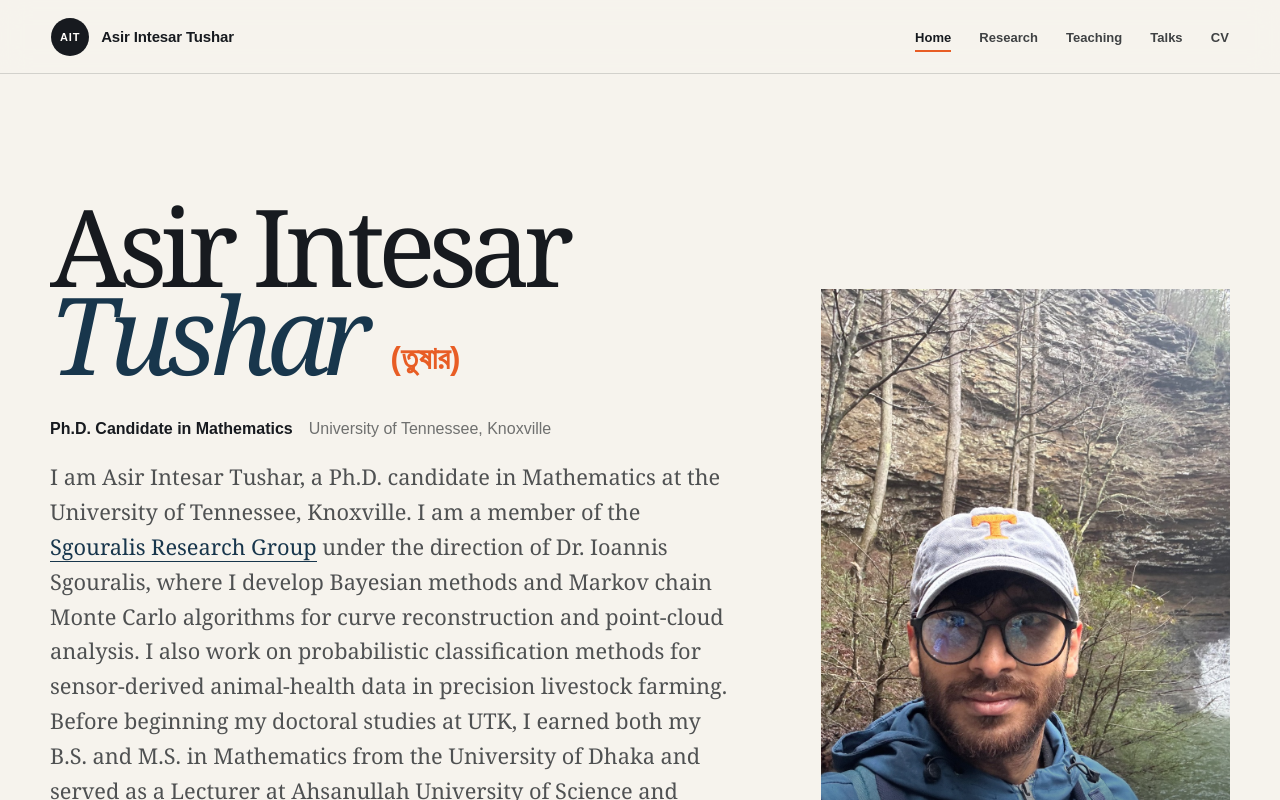
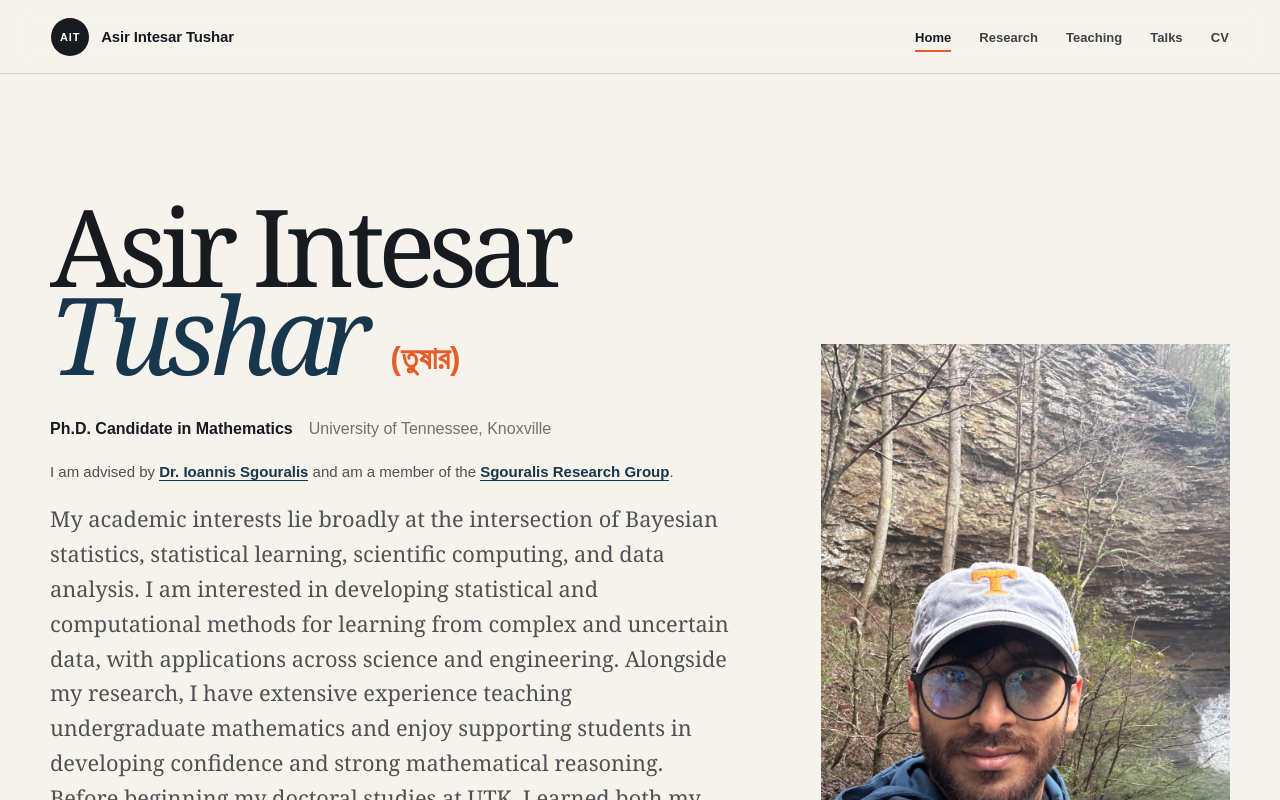
Before and after one commit to AsirTushar/AsirTushar.github.io, a Next.js app: page / in a window 1280 px wide. Shown: the top 800 px of the page. Built offline with nearby package versions, Linux system fonts and the light colour scheme.

Commit message:
Changed the homepage

```diff
--- a/app/globals.css
+++ b/app/globals.css
@@ -130,6 +130,20 @@ a { color: inherit; text-decoration: none; }
   font-weight: 800;
 }
 .hero-role span { color: var(--muted); font-weight: 500; }
+.hero-affiliation {
+  max-width: 720px;
+  margin: 0 0 18px;
+  color: #4f5152;
+  font-size: 15px;
+  line-height: 1.6;
+}
+.hero-affiliation a {
+  border-bottom: 1px solid currentColor;
+  color: var(--blue);
+  font-weight: 700;
+}
+.hero-affiliation a:hover,
+.hero-affiliation a:focus-visible { color: var(--orange); }
 .hero-intro {
   max-width: 720px;
   margin: 0;
--- a/app/page.tsx
+++ b/app/page.tsx
@@ -19,27 +19,43 @@ export default function Home() {
             Ph.D. Candidate in Mathematics
             <span>University of Tennessee, Knoxville</span>
           </p>
+          <p className="hero-affiliation">
+            I am advised by{` `}
+            <a
+              href="https://math.utk.edu/people/ioannis-sgouralis/"
+              target="_blank"
+              rel="noreferrer"
+            >
+              Dr. Ioannis Sgouralis
+            </a>{` `}
+            and am a member of the{` `}
+            <a
+              href="https://math.utk.edu/labs/sgouralis/"
+              target="_blank"
+              rel="noreferrer"
+            >
+              Sgouralis Research Group
+            </a>
+            .
+          </p>
           <p className="hero-intro">
-            I am Asir Intesar Tushar, a Ph.D. candidate in Mathematics at the
-            University of Tennessee, Knoxville. I am a member of the{` `}
-            <a href="https://math.utk.edu/labs/sgouralis/" target="_blank" rel="noreferrer">
-              Sgouralis Research Group
-            </a>{` `}
-            under the direction of Dr. Ioannis Sgouralis, where I develop
-            Bayesian methods and Markov chain Monte Carlo algorithms for curve
-            reconstruction and point-cloud analysis. I also work on
-            probabilistic classification methods for sensor-derived
-            animal-health data in precision livestock farming. Before beginning
-            my doctoral studies at UTK, I earned both my B.S. and M.S. in
-            Mathematics from the University of Dhaka and served as a Lecturer
-            at Ahsanullah University of Science and Technology.
+            My academic interests lie broadly at the intersection of Bayesian
+            statistics, statistical learning, scientific computing, and data
+            analysis. I am interested
+            in developing statistical and computational methods for learning
+            from complex and uncertain data, with applications across science
+            and engineering. Alongside my research, I have extensive experience
+            teaching undergraduate mathematics and enjoy supporting students in
+            developing confidence and strong mathematical reasoning. Before
+            beginning my doctoral studies at UTK, I earned both my B.S. and M.S.
+            in Mathematics from the University of Dhaka and served as a Lecturer
+            at Ahsanullah University of Science and Technology. Outside of
+            academics, I enjoy playing football (soccer), hiking, and table
+            tennis.
           </p>
           <div className="hero-actions">
             <a className="button button-dark" href="mailto:aintesar@vols.utk.edu">
               <Mail size={17} aria-hidden="true" /> Email me
-            </a>
-            <a className="button button-light" href="https://arxiv.org/abs/2608.26490" target="_blank" rel="noreferrer">
-              Read the preprint <ArrowUpRight size={17} aria-hidden="true" />
             </a>
           </div>
           <div className="home-contact" aria-label="Contact and professional profiles">
```
